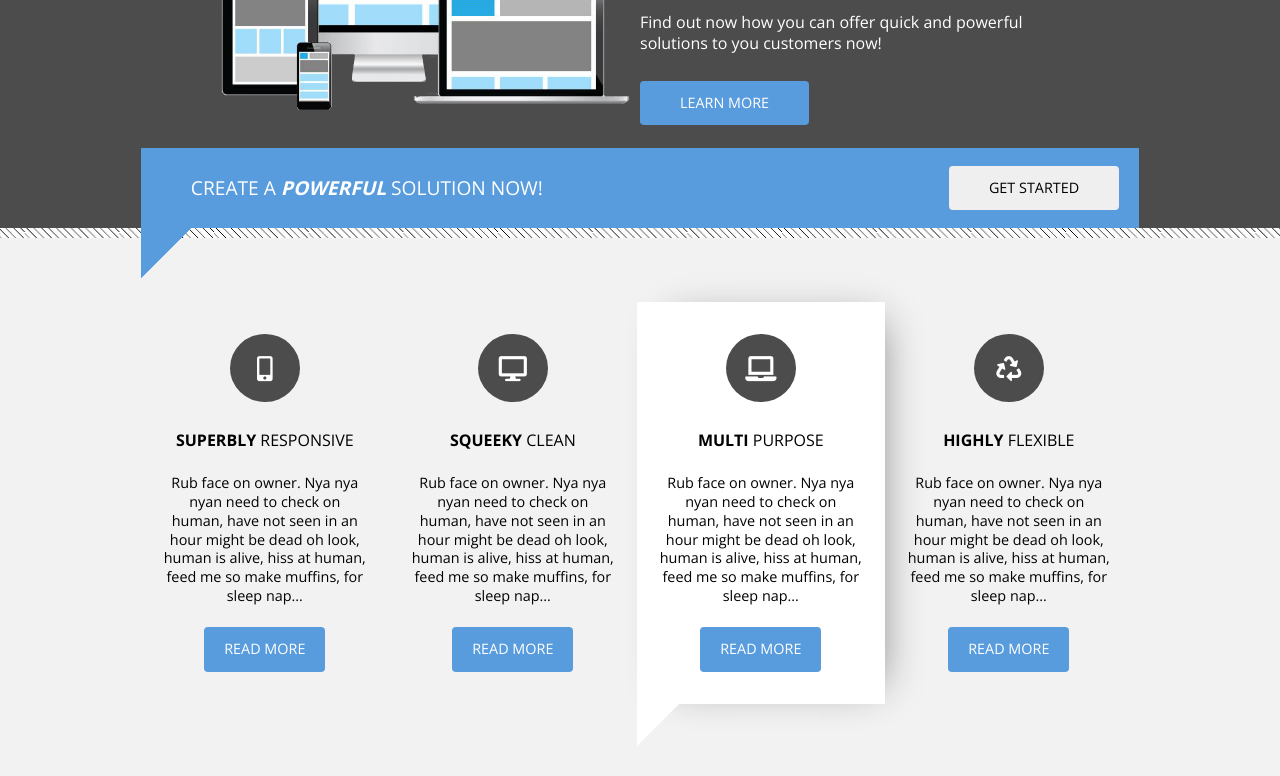
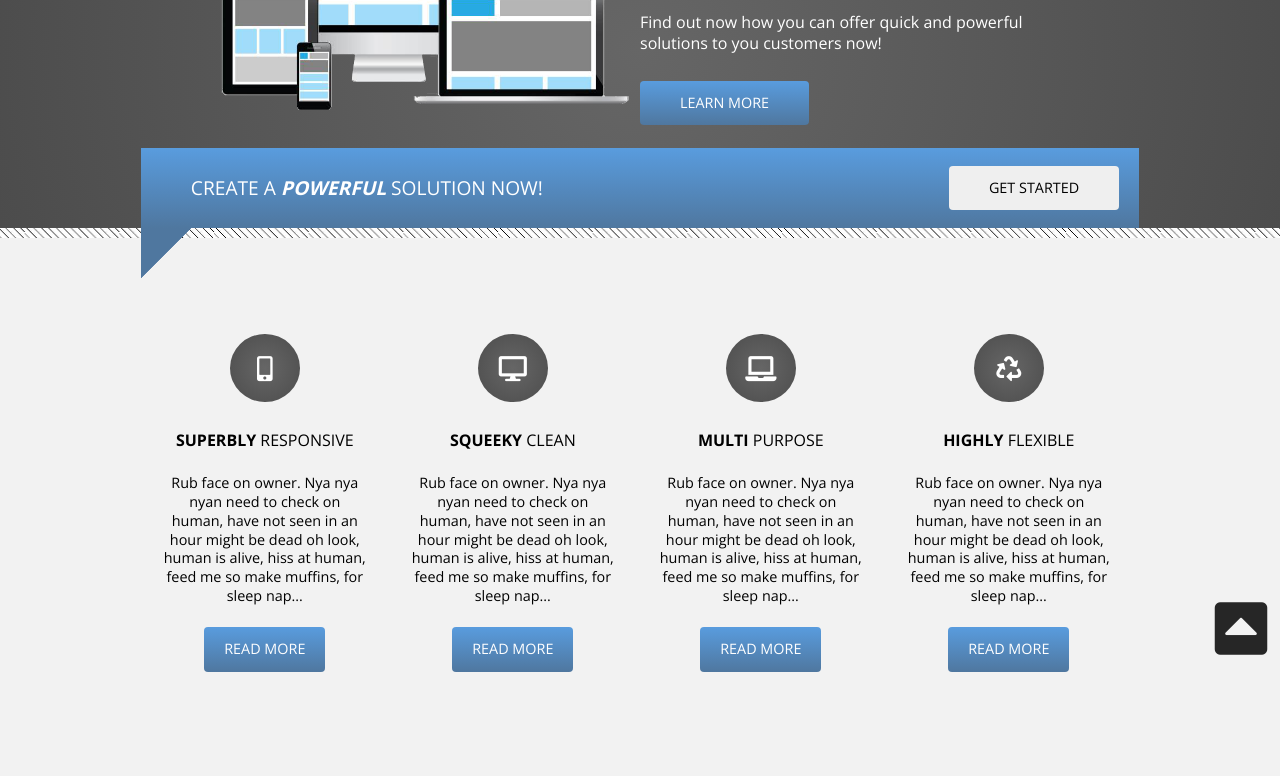
Before and after one commit to antonijak/02-Assignment, a plain HTML site: page Index.html in a window 1280 px wide. Shown: the part 131-907 px from the top of the page. Drawn offline with nearby package versions, Linux system fonts and the light colour scheme.

Commit message:
Added gradient and hover elements

```diff
--- a/CSS/style.css
+++ b/CSS/style.css
@@ -21,6 +21,7 @@ header {
   align-items: flex-start;
   height: 400px;
   background-color: #4c4c4c;
+  background: radial-gradient(circle, #666666, #4c4c4c);
   color: white;
   height: fit-content;
   border-bottom: 10px solid transparent;
@@ -58,6 +59,7 @@ header {
 
 #main-headline button {
   background-color: #599cde;
+  background: linear-gradient(#599cde, #4f779f);
   color: white;
 }
 
@@ -67,6 +69,7 @@ header {
   justify-content: space-between;
   align-items: center;
   background-color: #599cde;
+  background: linear-gradient(#599cde, #4f779f);
   margin-top: 10px;
   position: relative;
   width: 62.4rem;
@@ -110,9 +113,9 @@ header {
   left: 1.55rem;
   transform: translateX(-50%);
   border: 25px solid white;
-  border-left-color: #599cde;
+  border-left-color: #4f779f;
   border-right-color: transparent;
-  border-top-color: #599cde;
+  border-top-color: #4f779f;
   border-bottom-color: transparent;
   width: 0;
   height: 0;
@@ -151,6 +154,7 @@ main {
 
 .round-icon {
   background-color: #4c4c4c;
+  background: radial-gradient(circle, #666666, #4c4c4c);
   width: 70px;
   height: 70px;
   display: table;
@@ -185,6 +189,7 @@ main {
 
 .traits button {
   background-color: #599cde;
+  background: linear-gradient(#599cde, #4f779f);
   color: white;
   padding: 14px 20px;
   font-size: .9em;
@@ -192,13 +197,23 @@ main {
   border: none;
 }
 
-#multi {
+.traits:hover {
   background-color: white;
   position: relative;
   box-shadow: 15px 0px 40px -20px grey;
 }
 
-#multi::after {
+.traits:hover .round-icon {
+  background-color: #599cde;
+  background: radial-gradient(circle, #599cde, #4f779f);
+}
+
+.traits:hover button {
+  display: none;
+}
+
+
+.traits:hover::after {
   content: "";
   position: absolute;
   top: 25rem;
@@ -212,7 +227,9 @@ main {
   width: 0;
   height: 0;
   margin: 0 auto;
+
 }
+
 
 
 /* ________2 MIDDLE ROW________ */
@@ -410,6 +427,7 @@ main {
 
 .tab-content button {
   background-color: #599cde;
+  background: linear-gradient(#599cde, #4f779f);
   color: white;
   padding: 13px 19px;
   font-size: .9em;
@@ -516,15 +534,18 @@ footer {
 }
 
 #arrow {
-  position: absolute;
+  position: fixed;
+  top: 90%;
+  left: 90%%;
   font-size: 60px;
   color: #262626;
   right: 1%;
 }
 
-#arrow:hover {
-  color: white;
+.fa-caret-square-up {
+  border-radius: 50%;
 }
+
 
 .tooltip {
   position: relative;
```
